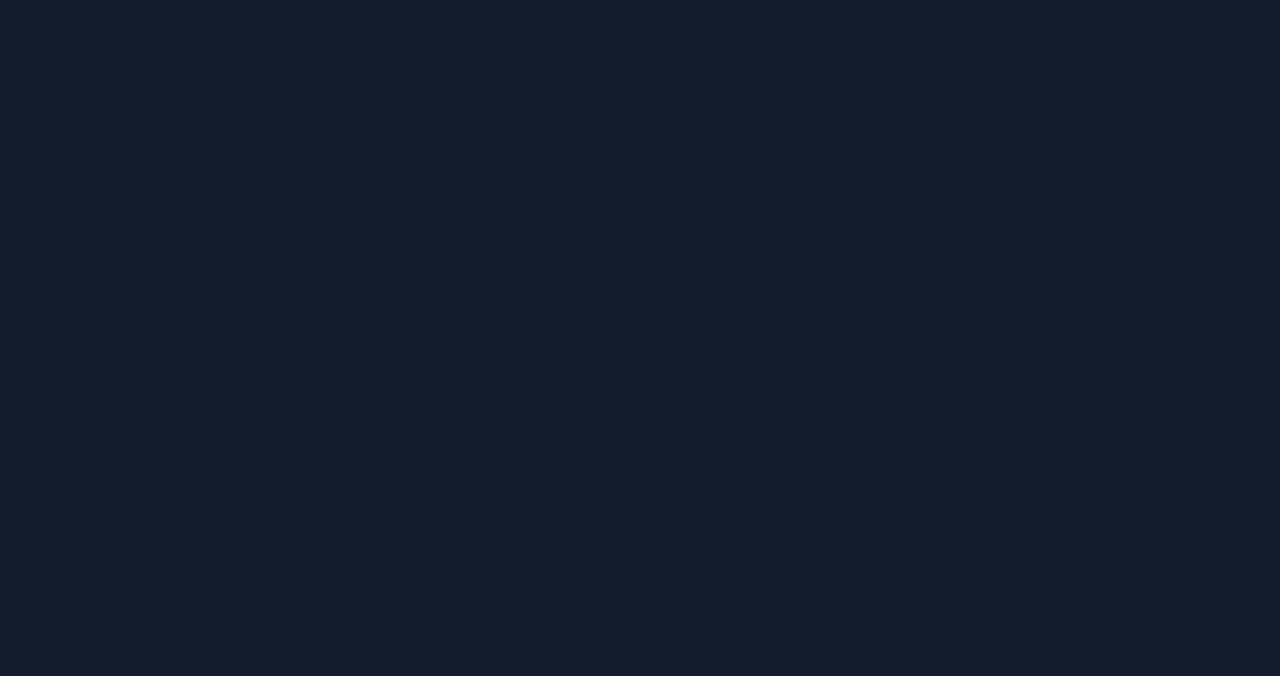
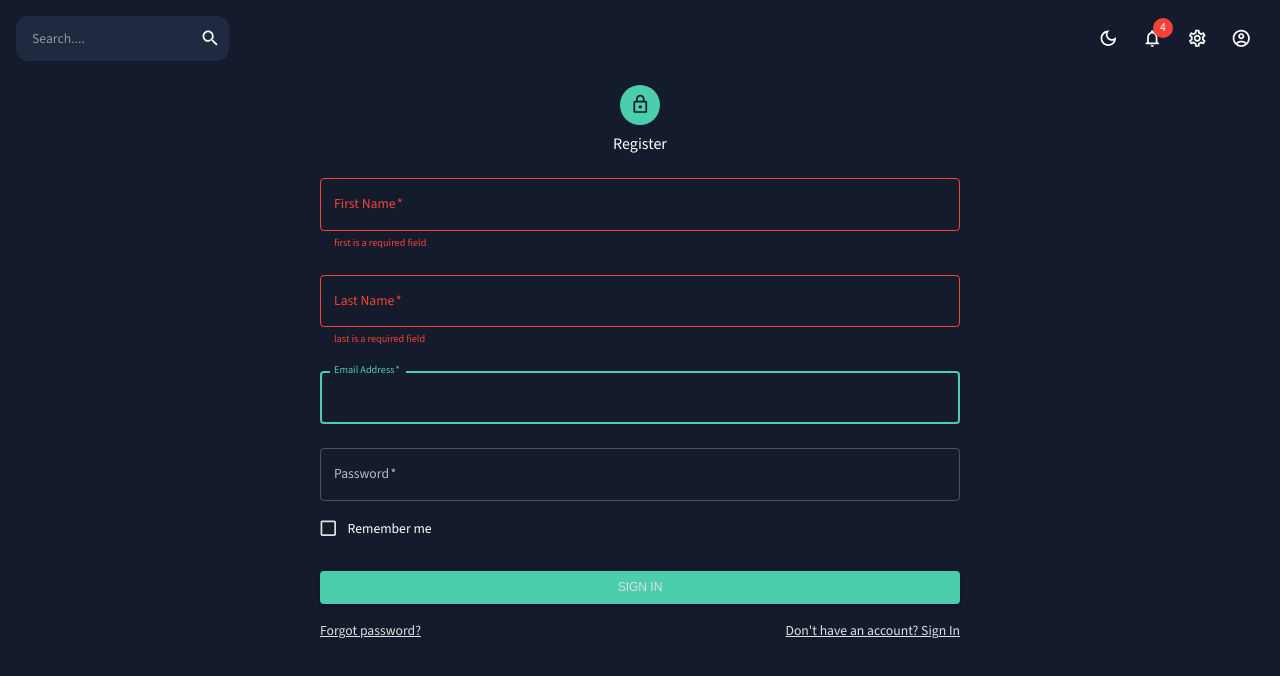
Before and after one commit to naimulislamshakil/multi-vendor-ecommerce-site, a React (Create React App) app in the folder dashboard/: page /register in a window 1280 px wide. Before the commit this address had no page. Shown: the top 676 px of the page. Built offline with nearby package versions, Linux system fonts and the light colour scheme.

Commit message:
create admin dashboard register ui

```diff
--- a/dashboard/src/App.js
+++ b/dashboard/src/App.js
@@ -2,7 +2,7 @@ import React from 'react';
 import { CssBaseline, ThemeProvider } from '@mui/material';
 import { ColorModeContext, useMode } from './theme';
 import { Route, Routes } from 'react-router-dom';
-import { LoginPage, HomePage } from './Route';
+import { LoginPage, HomePage, RegisterPage } from './Route';
 
 const App = () => {
 	const [theme, colorMode] = useMode();
@@ -14,6 +14,7 @@ const App = () => {
 					<Routes>
 						<Route path="/" element={<HomePage />} />
 						<Route path="/login" element={<LoginPage />} />
+						<Route path="/register" element={<RegisterPage />} />
 					</Routes>
 				</div>
 			</ThemeProvider>
--- a/dashboard/src/Route.js
+++ b/dashboard/src/Route.js
@@ -2,5 +2,6 @@ import Topbar from './pages/Topbar';
 import Sidebars from './pages/Sidebar';
 import LoginPage from "./pages/LoginPage/index.jsx"
 import HomePage from "./pages/HomePage/index.jsx"
+import RegisterPage from './pages/RegisterPage/index.jsx';
 
-export { Topbar, Sidebars, LoginPage, HomePage };
+export { Topbar, Sidebars, LoginPage, HomePage, RegisterPage };
--- /dev/null
+++ b/dashboard/src/components/Register/index.jsx
@@ -0,0 +1,183 @@
+/* eslint-disable react-hooks/rules-of-hooks */
+import React from 'react';
+import {
+	Avatar,
+	Box,
+	Button,
+	Checkbox,
+	FormControlLabel,
+	Grid,
+	TextField,
+	Typography,
+	useTheme,
+} from '@mui/material';
+import LockOutlinedIcon from '@mui/icons-material/LockOutlined';
+import { Topbar } from '../../Route';
+import { tokens } from '../../theme';
+import { useFormik } from 'formik';
+import * as yup from 'yup';
+import { Link, useNavigate } from 'react-router-dom';
+
+const index = () => {
+	const theme = useTheme();
+	const colors = tokens(theme.palette.mode);
+
+	const { values, errors, touched, handleBlur, handleChange, handleSubmit } =
+		useFormik({
+			initialValues,
+			validationSchema: userSchema,
+			onSubmit: async (values) => {
+				console.log(values);
+			},
+		});
+	return (
+		<Box>
+			<Topbar />
+
+			{/* Register */}
+
+			<Box
+				sx={{
+					display: 'flex',
+					flexDirection: 'column',
+					alignItems: 'center',
+					width: '50%',
+					marginLeft: 'auto',
+					marginRight: 'auto',
+					marginBottom: '20px',
+				}}
+			>
+				<Avatar sx={{ m: 1, bgcolor: 'secondary.main' }}>
+					<LockOutlinedIcon />
+				</Avatar>
+				<Typography component="h1" variant="h5">
+					Register
+				</Typography>
+				<Box component="form" onSubmit={handleSubmit} noValidate sx={{ mt: 1 }}>
+					<TextField
+						margin="normal"
+						required
+						color="secondary"
+						fullWidth
+						value={values.first}
+						onBlur={handleBlur}
+						onChange={handleChange}
+						label="First Name"
+						name="first"
+						error={!!touched.first && !!errors.first}
+						helperText={touched.first && errors.first}
+						autoFocus
+					/>
+
+					<TextField
+						margin="normal"
+						required
+						color="secondary"
+						fullWidth
+						value={values.last}
+						onBlur={handleBlur}
+						onChange={handleChange}
+						label="Last Name"
+						name="last"
+						error={!!touched.last && !!errors.last}
+						helperText={touched.last && errors.last}
+						autoFocus
+					/>
+
+					<TextField
+						margin="normal"
+						required
+						color="secondary"
+						fullWidth
+						id="email"
+						value={values.email}
+						onBlur={handleBlur}
+						onChange={handleChange}
+						label="Email Address"
+						name="email"
+						error={!!touched.email && !!errors.email}
+						helperText={touched.email && errors.email}
+						autoComplete="email"
+						autoFocus
+					/>
+					<TextField
+						margin="normal"
+						required
+						color="secondary"
+						fullWidth
+						name="password"
+						value={values.password}
+						onBlur={handleBlur}
+						onChange={handleChange}
+						label="Password"
+						type="password"
+						id="password"
+						error={!!touched.password && !!errors.password}
+						helperText={touched.password && errors.password}
+						autoComplete="current-password"
+					/>
+					<FormControlLabel
+						control={
+							<Checkbox value="remember" style={{ color: colors.grey[100] }} />
+						}
+						label="Remember me"
+					/>
+					<Button
+						type="submit"
+						fullWidth
+						variant="contained"
+						sx={{ mt: 3, mb: 2 }}
+						style={{
+							color: colors.grey[100],
+							background: colors.greenAccent[500],
+						}}
+					>
+						Sign In
+					</Button>
+					<Grid container>
+						<Grid item xs>
+							<Link
+								href="#"
+								variant="body2"
+								style={{ color: colors.grey[100] }}
+							>
+								Forgot password?
+							</Link>
+						</Grid>
+						<Grid item>
+							<Link
+								to="/login"
+								variant="body2"
+								style={{ color: colors.grey[100] }}
+							>
+								{"Don't have an account? Sign In"}
+							</Link>
+						</Grid>
+					</Grid>
+				</Box>
+			</Box>
+		</Box>
+	);
+};
+
+const initialValues = {
+	email: '',
+	password: '',
+	first: '',
+	last: '',
+};
+
+const regularExpression =
+	/^(?=.*[0-9])(?=.*[!@#$%^&*])[a-zA-Z0-9!@#$%^&*]{6,16}$/;
+
+const userSchema = yup.object().shape({
+	email: yup.string().email('Invalid Email').required('Required'),
+	password: yup
+		.string()
+		.matches(regularExpression, 'Password Not Valid')
+		.required('Required'),
+	first: yup.string().required(),
+	last: yup.string().required(),
+});
+
+export default index;
--- /dev/null
+++ b/dashboard/src/pages/RegisterPage/index.jsx
@@ -0,0 +1,10 @@
+import React from 'react'
+import Register from '../../components/Register/index.jsx';
+
+const index = () => {
+  return (
+    <Register/>
+  )
+}
+
+export default index
```
